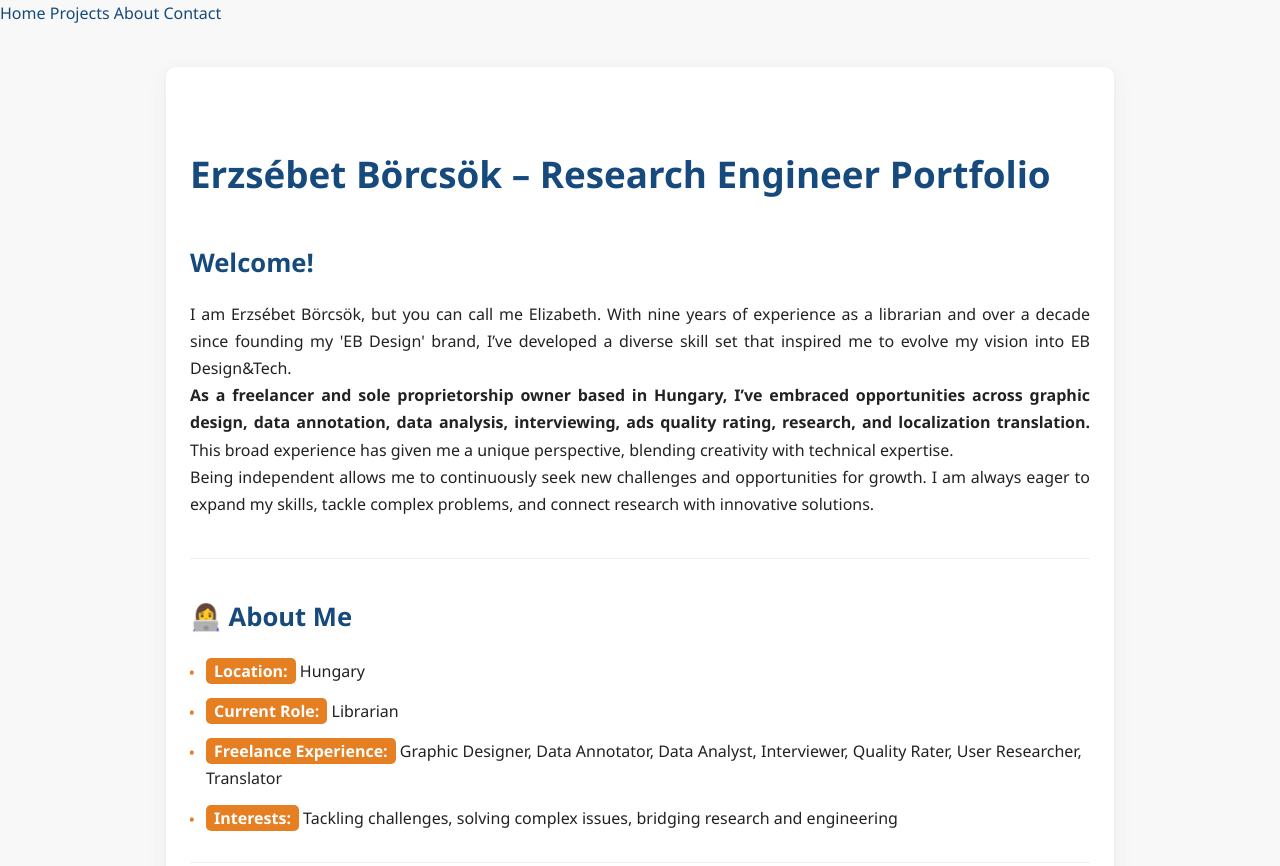
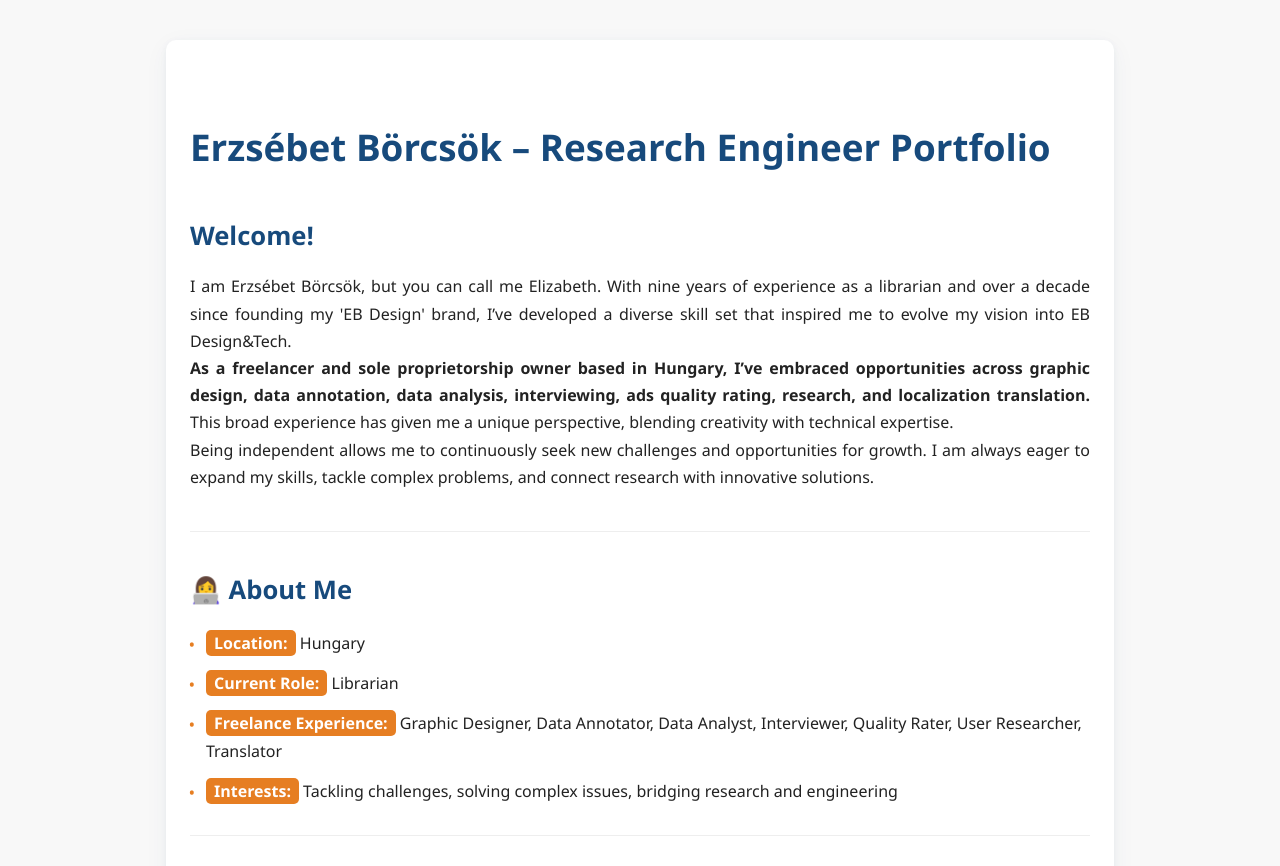
Before and after one commit to EBDesignTech/ebdesigntech.github.io, a plain HTML site: page index.html in a window 1280 px wide. Shown: the top 866 px of the page. Drawn offline with Linux system fonts and the light colour scheme.

Commit message:
index.html

```diff
--- a/index.html
+++ b/index.html
@@ -6,12 +6,6 @@
     <link rel="stylesheet" href="style.css">
 </head>
 <body>
-    <nav>
-        <a href="index.html">Home</a>
-        <a href="projects.html">Projects</a>
-        <a href="about.html">About</a>
-        <a href="contact.html">Contact</a>
-    </nav>
 <div class="container">
         <h1>Erzsébet Börcsök – Research Engineer Portfolio</h1>
         <div class="section">
```
